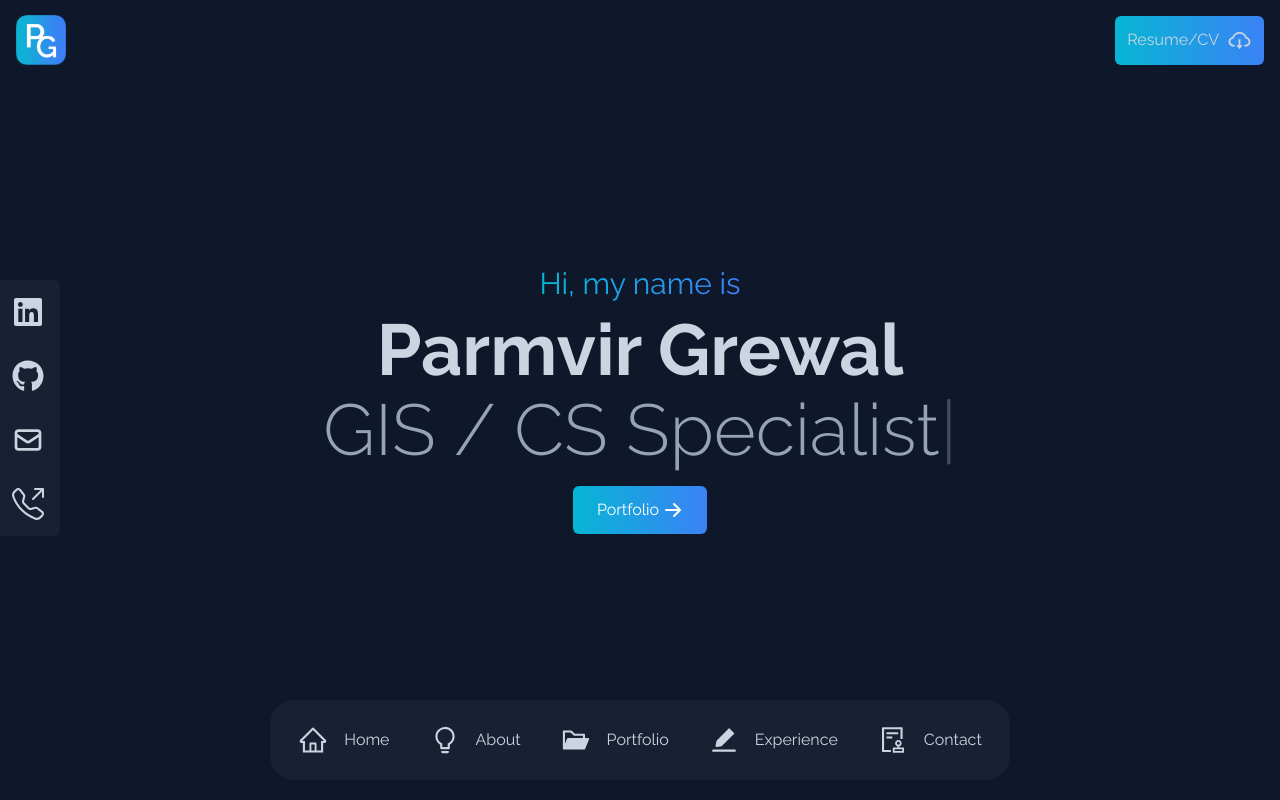
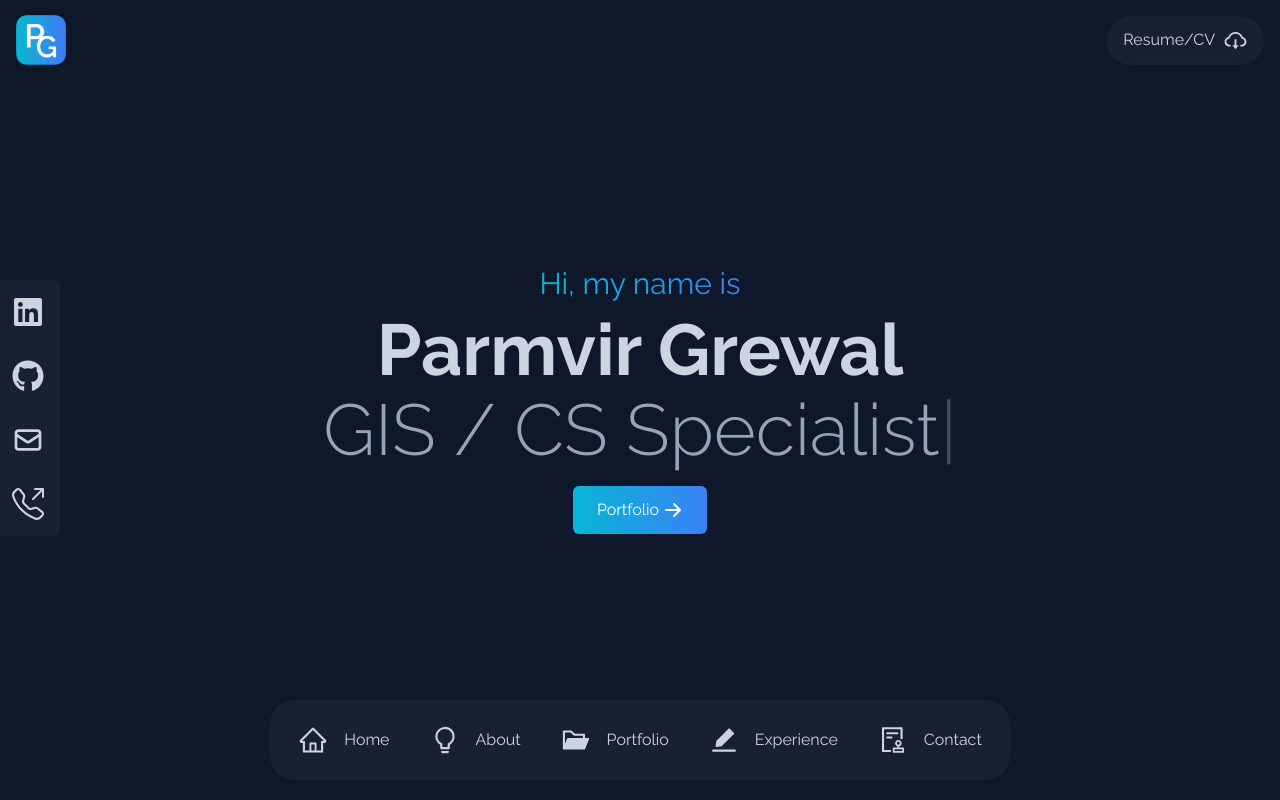
Before and after one commit to Parmvir-Grewal/personal-portfolio-website, a React (Create React App) app: page / in a window 1280 px wide. Shown: the top 800 px of the page. Built offline with nearby package versions, Linux system fonts and the light colour scheme; the HTML template or start-up script is replaced by a standard one.

Commit message:
style header

```diff
--- a/src/components/Header.jsx
+++ b/src/components/Header.jsx
@@ -5,18 +5,22 @@ import {AiOutlineCloudDownload} from 'react-icons/ai';
 function Header() {
   return (
     <div name="header" className="flex justify-between items-center w-full h-20 px-4 text-white bg-slate-900">
+
     <div data-aos="fade-up">
-        <img src={logo} alt="" width='50px'  />
+        <img src={logo} alt="" width='50px' />
     </div>
-    <li className='flex text-white w-fit px-3 py-3 items-center rounded-md bg-gradient-to-r from-cyan-500 to-blue-500 cursor-pointer hover:scale-105 duration-200' >
+    <div className='text-white bg-slate-800 backdrop-blur-md bg-slate-800/60 z-10 rounded-3xl w-fit '>
+    <li className='flex w-fit ' >
                 <a href='/Parmvir_Grewal_Resume.pdf'
-                className="flex justify-between items-center w-full text-slate-300"
+                className="flex justify-between items-center w-full text-slate-300 hover:bg-gradient-to-r from-cyan-500 to-blue-500 hover:text-white  hover:scale-105 duration-200 rounded-3xl py-3 px-4"
                 download={true}
                 target='_blank'
                 rel="noreferrer">
                     <span className="hidden md:block pr-2">Resume/CV</span> <AiOutlineCloudDownload size={25}/>
                 </a>
                 </li>
+                </div>
+
     </div>
   )
 }
```
